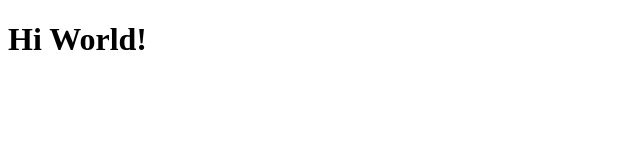
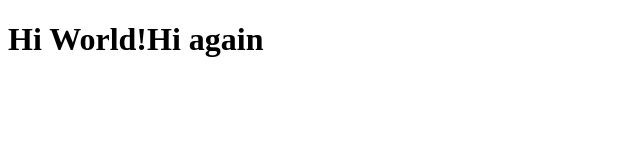
Before and after one commit to liahs/practise, a plain HTML site: page list.html in a window 1280 px wide. Shown: the whole page, without its empty margins (0-640 px from the left). Drawn offline with Linux system fonts and the light colour scheme.

Commit message:
Update list.html

```diff
--- a/list.html
+++ b/list.html
@@ -7,6 +7,6 @@
     <title>Hello</title>
 </head>
 <body>
-    <h1>Hi World!</h1>
+    <h1>Hi World!Hi again</h1>
 </body>
 </html>
```
